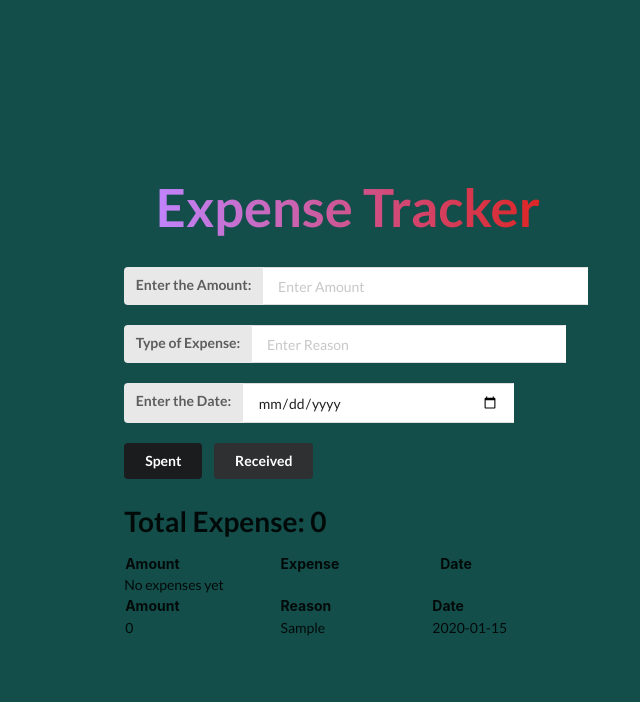
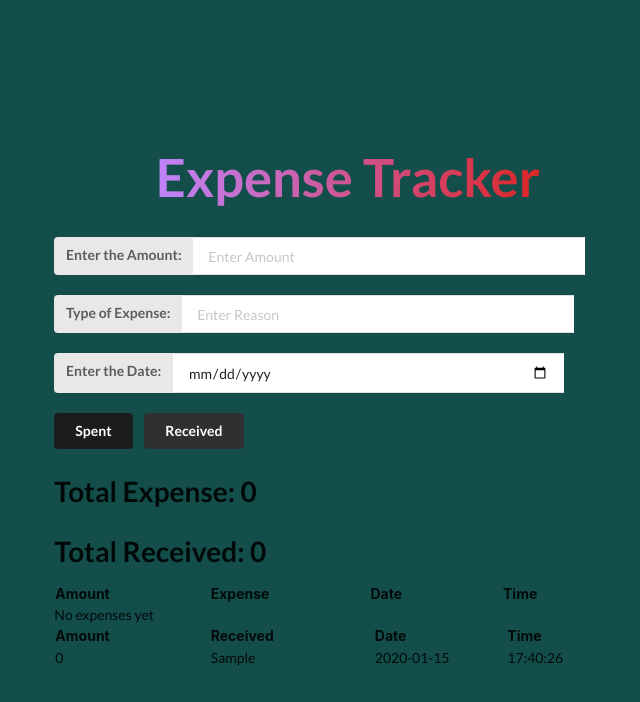
Before and after one commit to Arnav7107/Expense-Tracker, a React (Create React App) app: page / in a window 1280 px wide. Both pictures are taken after typing "Sample", "2020-01-15" into the empty fields and a click on the button "Received". Shown: the top 702 px of the page, without its empty margins (292-932 px from the left). Built offline with nearby package versions, Linux system fonts and the light colour scheme.

Commit message:
addded time feature

```diff
--- a/src/content.js
+++ b/src/content.js
@@ -41,11 +41,17 @@ const Content = () => {
         setDate(e.target.value);
     }
 
+    const time = new Date();
+    const showTime = time.getHours()
+        + ':' + time.getMinutes()
+        + ":" + time.getSeconds();
 
-
+        // const [showTime, setShowTime] = useState(showTime)
     const [track_expense, setTrackExpense] = useState([]);
 
     var [total_amount, setTotalAmount] = useState(0);
+
+    var [total_received, setTotalReceived] = useState(0);
 
     var [list,setList] = useState('');
 
@@ -85,7 +91,7 @@ const Content = () => {
             cal_received += x.amount;
          });
          cal_received += amount;
-         setTotalAmount(cal_received);
+         setTotalReceived(cal_received);
          setList(expense);
     }
 
@@ -99,26 +105,26 @@ const Content = () => {
         height: "100%"
       }}>
         <div>
-        <form>
+        <form className='w-2/3' onSubmit={() => {}}>
 
-            <div class="ui right labeled input">
+            <div class="ui right labeled input w-full">
                 <label for="amount" class="ui label">Enter the Amount: </label>
-                <input style={{width:"100%"}} type="number" name = "amount"  value={amount} onChange={handle_amount} placeholder="Enter Amount" required = "required"/>
+                <input style={{width:"100%"}} type="number" name = "amount"  value={amount} onChange={handle_amount} placeholder="Enter Amount" required />
                 {/* <h1>Amount = {amount}</h1> */}
             </div>
             <br></br>
-            <div class="ui right labeled input" style={{paddingTop:'20px'}}>
+            <div class="ui right labeled input w-full" style={{paddingTop:'20px'}}>
                 <label for="amount" class="ui label">Type of Expense: </label>
-                <input style={{width:"100%"}} type="text" name = "amount"  value={expense} onChange={handle_expense} placeholder="Enter Reason" required = "required"/>
+                <input style={{width:"100%"}} type="text" name = "amount"  value={expense} onChange={handle_expense} placeholder="Enter Reason" required />
                 {/* <h1>Type of Expense = {expense}</h1> */}
                 {/* <div class="ui left corner label">
                     <i class="asterisk icon"></i>
                 </div> */}
             </div>
             <br></br>
-            <div class="ui right labeled input" style={{paddingTop:'20px'}}>
+            <div class="ui right labeled input w-full" style={{paddingTop:'20px'}}>
                 <label for="amount" class="ui label">Enter the Date: </label>
-                <input style={{width:"100%"}} type="date" name = "amount"  value={date} onChange={handle_date} placeholder="Enter Date" required= "required"/>
+                <input style={{width:"100%"}} type="date" name = "amount"  value={date} onChange={handle_date} placeholder="Enter Date" required />
                 {/* <h1>Date = {date}</h1> */}
             </div>
 
@@ -129,6 +135,7 @@ const Content = () => {
             </div>
 
             <h1>Total Expense: {total_amount}</h1>
+            <h1>Total Received: {total_received}</h1>
             {/* <p>Reason: {list}</p> */}
             <div>
 
@@ -166,6 +173,7 @@ const Content = () => {
             <th class="row_heading table-primary" style={{paddingRight:"100px"}}>Amount</th>
             <th class="row_heading table-primary" style={{paddingRight:"100px"}}>Expense</th>
             <th class="row_heading table-primary"  style={{paddingRight:"100px"}}>Date</th>
+            <th class="row_heading table-primary"  style={{paddingRight:"100px"}}>Time</th>
         </tr>
         {track_expense.length > 0 ?
         (track_expense.map((expense) => (
@@ -173,6 +181,7 @@ const Content = () => {
             <td>{expense.amount}</td>
             <td>{expense.expense}</td>
             <td>{expense.date}</td>
+            <td>{showTime}</td>
         </tr>
         )))
     :
@@ -185,8 +194,9 @@ const Content = () => {
     <table class="table">
         <tr style={{paddingRight:"100px"}}>
             <th class="row_heading table-primary" style={{paddingRight:"100px"}}>Amount</th>
-            <th class="row_heading table-primary" style={{paddingRight:"100px"}}>Reason</th>
+            <th class="row_heading table-primary" style={{paddingRight:"100px"}}>Received</th>
             <th class="row_heading table-primary"  style={{paddingRight:"100px"}}>Date</th>
+            <th class="row_heading table-primary"  style={{paddingRight:"100px"}}>Time</th>
         </tr>
         {track_received.length > 0 ?
         (track_received.map((expense) => (
@@ -194,6 +204,7 @@ const Content = () => {
             <td>{expense.amount}</td>
             <td>{expense.expense}</td>
             <td>{expense.date}</td>
+            <td>{showTime}</td>
         </tr>
         )))
     :
```
